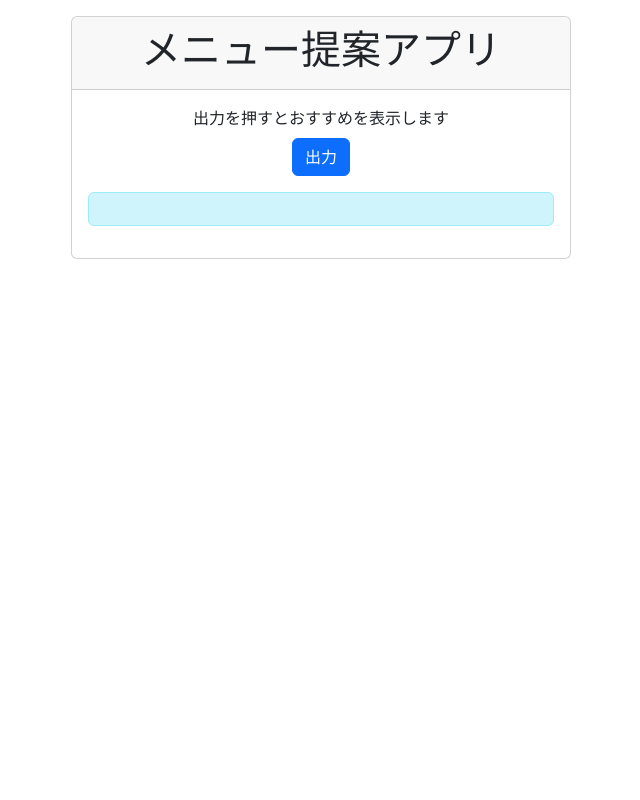
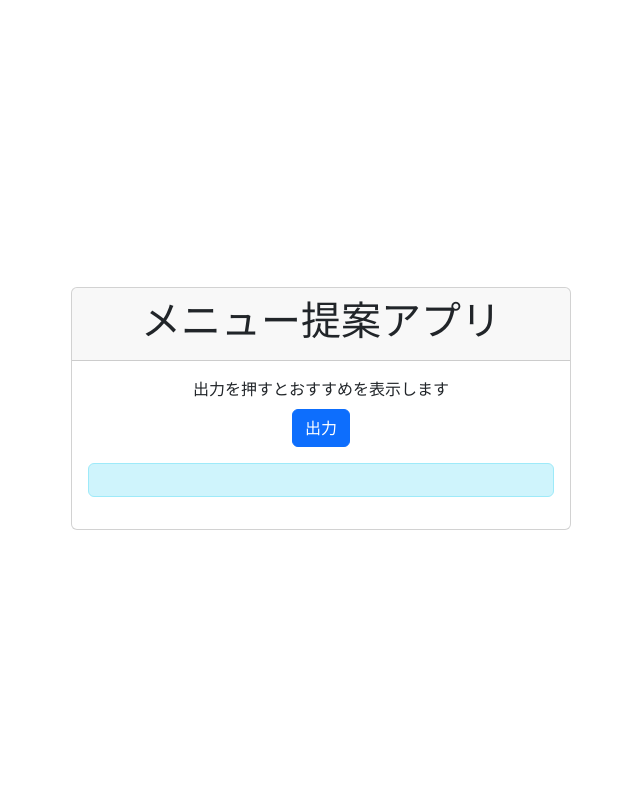
Before and after one commit to niamateu/food, a Flask app: page / in a window 1280 px wide. Shown: the whole page, without its empty margins (319-959 px from the left). Run offline with Flask 3, Linux system fonts and the light colour scheme.

Commit message:
[update]レイアウト修正

```diff
--- a/templates/index.html
+++ b/templates/index.html
@@ -10,7 +10,8 @@
 </head>
 
 <body>
-  <div class="card mx-auto mt-3" style="width: 500px;">
+  <div class="container d-flex justify-content-center align-items-center min-vh-100">
+    <div class="card mx-auto mt-3"  style="max-width: 100%; width: 500px;">
       <div class="card-header text-center">
         <h1>メニュー提案アプリ</h1>
       </div>
@@ -26,6 +27,7 @@
         </div>
       </div>
     </div>
+  </div>
   <script src="https://cdn.jsdelivr.net/npm/bootstrap@5.3.0/dist/js/bootstrap.bundle.min.js"
     integrity="sha384-geWF76RCwLtnZ8qwWowPQNguL3RmwHVBC9FhGdlKrxdiJJigb/j/68SIy3Te4Bkz" crossorigin="anonymous"
     defer></script>
```
Lines whose indentation alone changed are shown as unchanged.
